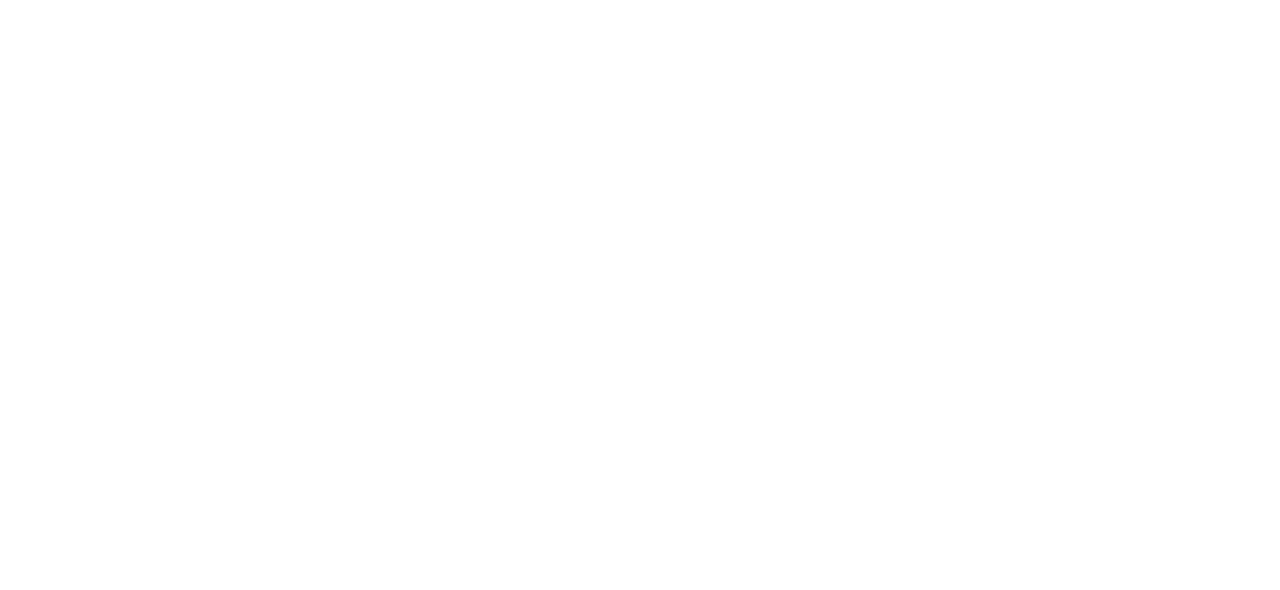
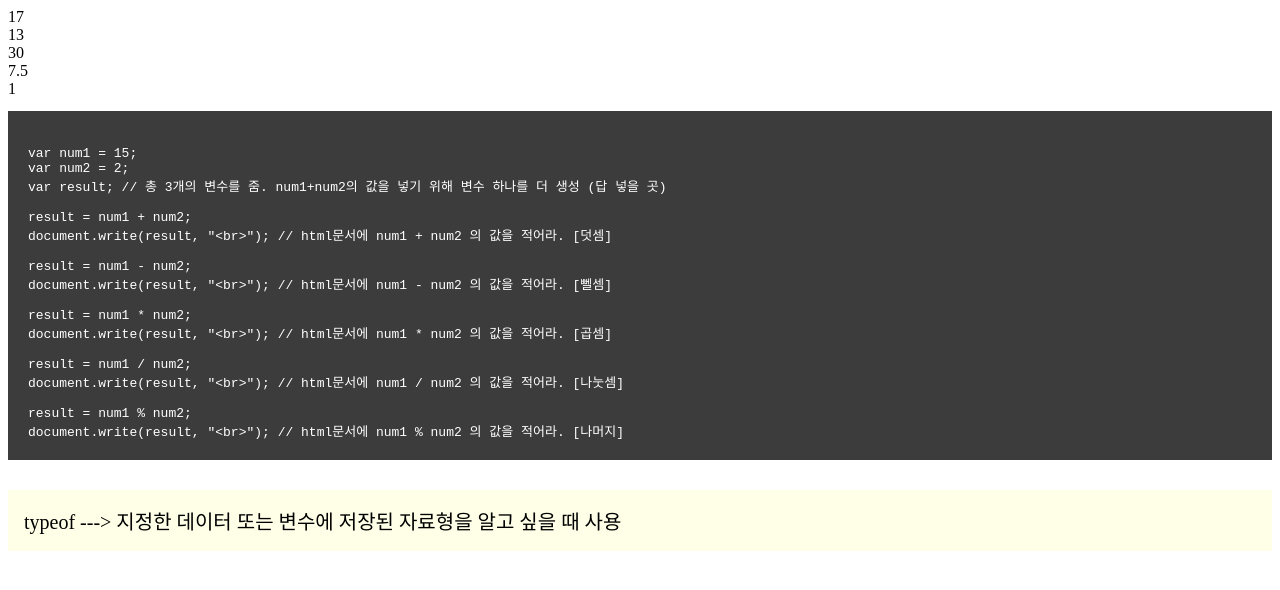
Before and after one commit to zoflffj/doit-javascript-study, a plain HTML site: page 01_첫째마당 소스/2장/part2-5-1-test.html in a window 1280 px wide. Drawn offline with Linux system fonts and the light colour scheme.

Commit message:
20220421 공부내역

```diff
--- a/01_첫째마당 소스/2장/part2-5-1-test.html
+++ b/01_첫째마당 소스/2장/part2-5-1-test.html
@@ -6,10 +6,60 @@
 	<script>
 		var num1 = 15;
 		var num2 = 2;
-		var result;
+		var result; // 총 3개의 변수를 줌. num1+num2의 값을 넣기 위해 변수 하나를 더 생성 (답 넣을 곳)
 
+		result = num1 + num2;
+		document.write(result, "<br>"); // html문서에 num1 + num2 의 값을 적어라. [덧셈]
+
+		result = num1 - num2;
+		document.write(result, "<br>"); // html문서에 num1 - num2 의 값을 적어라. [뻴셈]
+
+		result = num1 * num2;
+		document.write(result, "<br>"); // html문서에 num1 * num2 의 값을 적어라. [곱셈]
+
+		result = num1 / num2;
+		document.write(result, "<br>"); // html문서에 num1 / num2 의 값을 적어라. [나눗셈]
+
+		result = num1 % num2;
+		document.write(result, "<br>"); // html문서에 num1 % num2 의 값을 적어라. [나머지]
 	</script>
+	<style>
+		XMP {
+			padding: 20px;
+			background: #3c3c3c;
+			color: #FFFFFF;
+		}
+
+		.memo{
+			padding: 16px;
+			margin-top: 30px;
+			background: #FFFFE7FF;
+			white-space: break-spaces;
+			font-size: 20px;
+		}
+	</style>
 </head>
 <body>
+<XMP>
+var num1 = 15;
+var num2 = 2;
+var result; // 총 3개의 변수를 줌. num1+num2의 값을 넣기 위해 변수 하나를 더 생성 (답 넣을 곳)
+
+result = num1 + num2;
+document.write(result, "<br>"); // html문서에 num1 + num2 의 값을 적어라. [덧셈]
+
+result = num1 - num2;
+document.write(result, "<br>"); // html문서에 num1 - num2 의 값을 적어라. [뻴셈]
+
+result = num1 * num2;
+document.write(result, "<br>"); // html문서에 num1 * num2 의 값을 적어라. [곱셈]
+
+result = num1 / num2;
+document.write(result, "<br>"); // html문서에 num1 / num2 의 값을 적어라. [나눗셈]
+
+result = num1 % num2;
+document.write(result, "<br>"); // html문서에 num1 % num2 의 값을 적어라. [나머지]
+</XMP>
+<div class="memo">typeof ---> 지정한 데이터 또는 변수에 저장된 자료형을 알고 싶을 때 사용</div>
 </body>
 </html>
```
Also changed, not shown: 01_첫째마당 소스/2장/boolean_test.html (+49 -0 lines), 01_첫째마당 소스/2장/typeof_test.html (+34 -1 lines).
